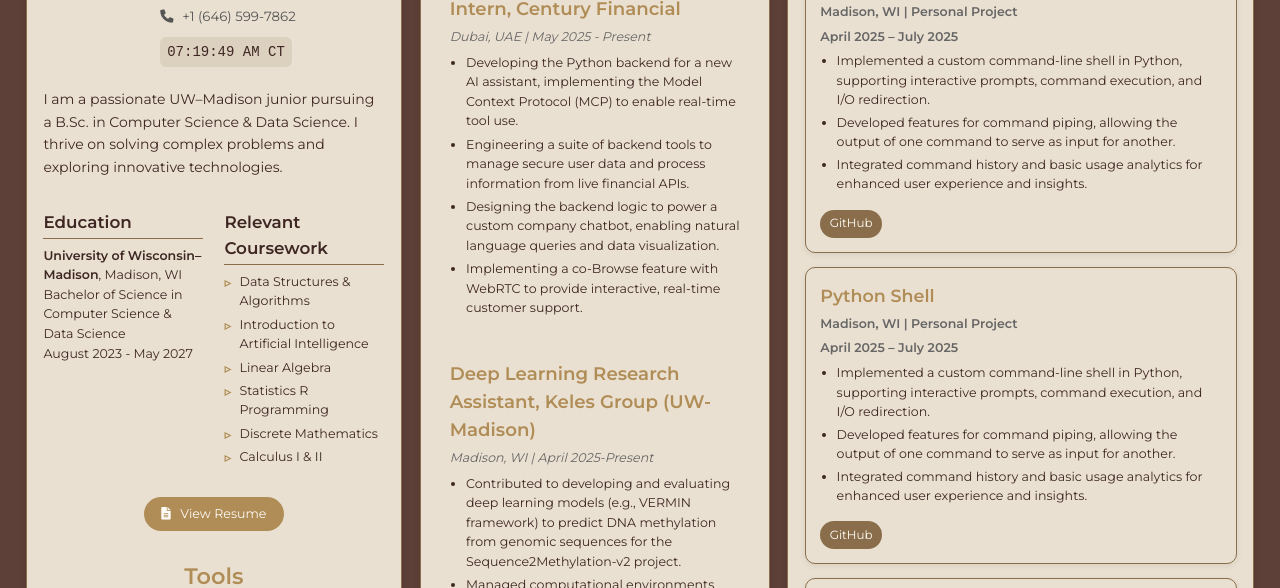
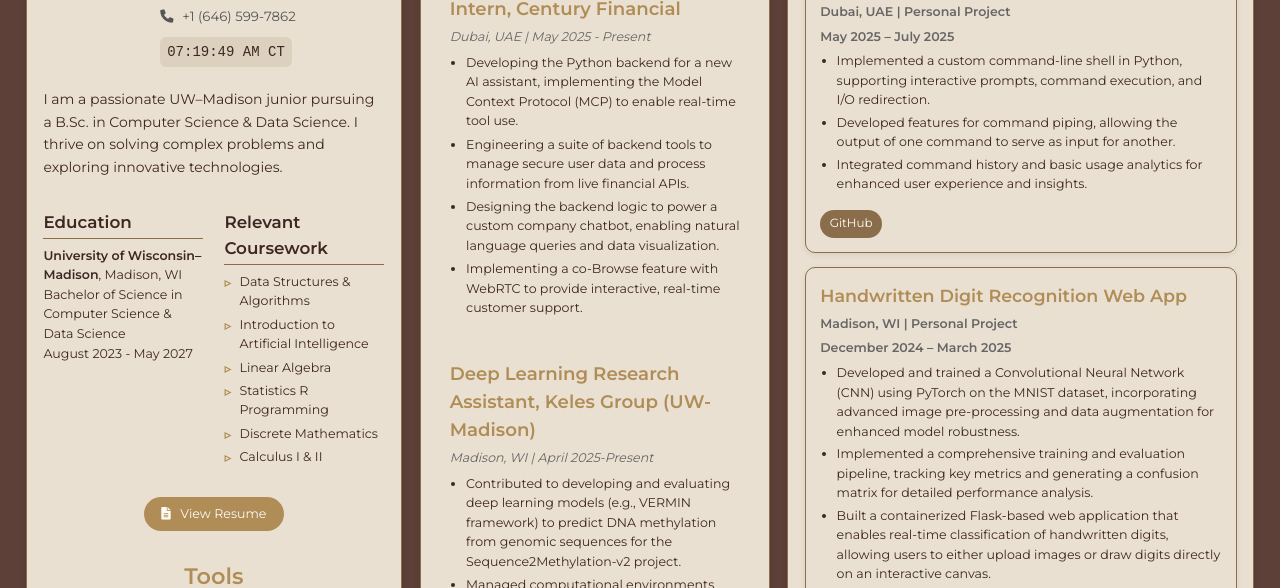
Before and after one commit to Sanyam-G/Sanyam-G, a plain HTML site: page index.html in a window 1280 px wide. Shown: the part 212-800 px from the top of the page. Drawn offline with Linux system fonts and the light colour scheme.

Commit message:
Fix: Add single Python Shell entry with correct details and location.

```diff
--- a/index.html
+++ b/index.html
@@ -201,8 +201,8 @@
         <div class="project-grid">
           <div class="project-card">
             <h3>Python Shell</h3>
-            <p><strong>Madison, WI | Personal Project</strong></p>
-            <p><strong>April 2025 – July 2025</strong></p>
+            <p><strong>Dubai, UAE | Personal Project</strong></p>
+            <p><strong>May 2025 – July 2025</strong></p>
             <ul>
               <li>
                 Implemented a custom command-line shell in Python, supporting
@@ -226,33 +226,8 @@
               >
             </div>
           </div>
-          <div class="project-card">
-            <h3>Python Shell</h3>
-            <p><strong>Madison, WI | Personal Project</strong></p>
-            <p><strong>April 2025 – July 2025</strong></p>
-            <ul>
-              <li>
-                Implemented a custom command-line shell in Python, supporting
-                interactive prompts, command execution, and I/O redirection.
-              </li>
-              <li>
-                Developed features for command piping, allowing the output of
-                one command to serve as input for another.
-              </li>
-              <li>
-                Integrated command history and basic usage analytics for
-                enhanced user experience and insights.
-              </li>
-            </ul>
-            <div class="project-links">
-              <a
-                href="https://github.com/Sanyam-G/shell"
-                target="_blank"
-                class="project-link-btn"
-                >GitHub</a
-              >
-            </div>
-          </div>
+
+
           <div class="project-card">
             <h3>Handwritten Digit Recognition Web App</h3>
             <p><strong>Madison, WI | Personal Project</strong></p>
```
